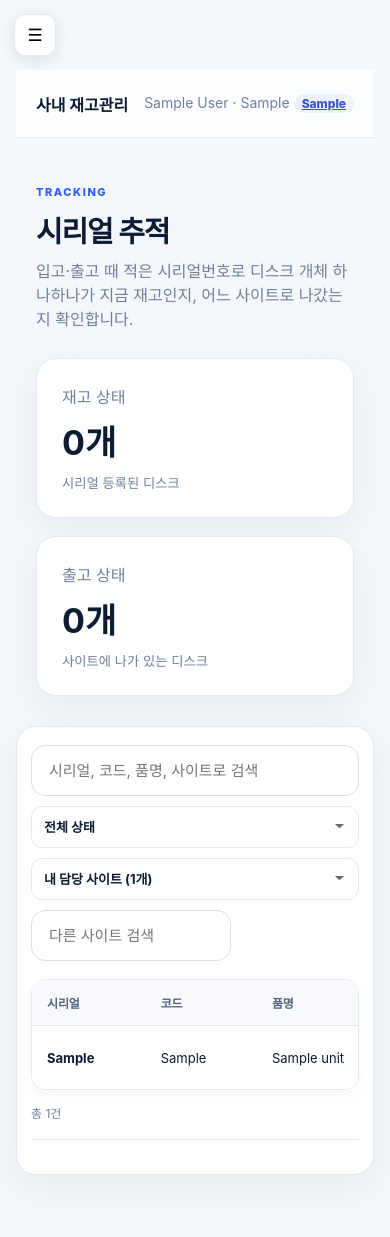
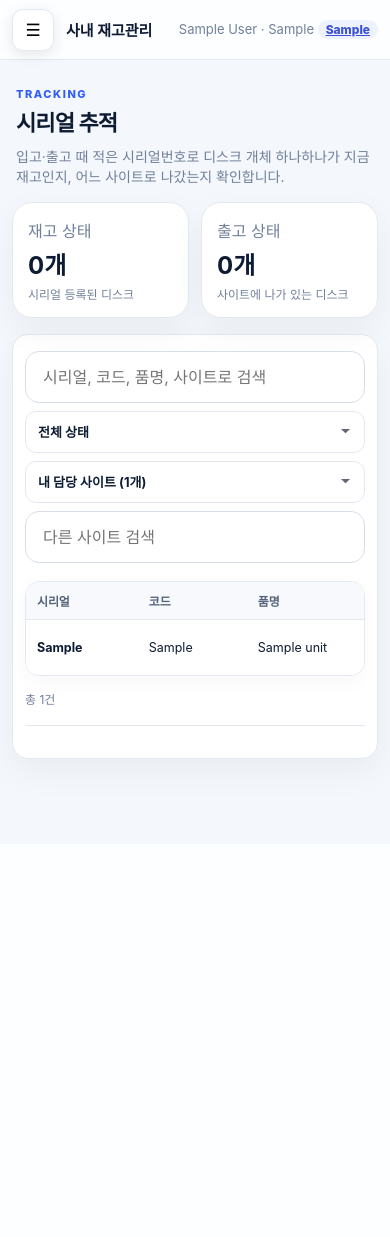
Before and after one commit to yksoo00/stockflow, a Flask app: page /units in a window 390 px wide. After the commit the page ends 780 px from the top, so only its background shows below. Run offline with Flask 3, Linux system fonts and the light colour scheme; a user stored in the database is signed in; tables that the repository leaves empty hold one stand-in row (values such as "Sample post"); parts of the project's set-up code (start-up, migrations or seed data) failed here and were passed over; some libraries are stand-ins or nearby versions.

Commit message:
모바일 반응형 정리 (mobile.css)
- 메뉴: 예전 아이콘 전용 규칙(글자 숨김, '•' 표시) 때문에 모바일 메뉴를 열면 점만 보이던 것 수정.
  서랍형 메뉴로 글자 표시, 닫혀 있을 때 배지가 화면 왼쪽에 삐져나오던 것도 숨김.
- 화면 가로 넘침 수정: 대시보드 기간별 표·월별 차트 라벨, Excel 파일 카드(긴 파일명),
  사이트 상세 표(mini-table), 시트 화면 검색기준 버튼 줄. 표는 자기 상자 안에서만 가로 스크롤.
- 상단바를 햄버거 버튼과 한 줄로, 페이지 머리/카드/패널 여백 축소, 카드 2열.
- 도구줄: 날짜 칸, 체크박스, 사이트 검색칸 폭 정리.
- 상세 모달은 아래에서 올라오는 시트 형태, 버튼은 줄바꿈 배치.
- iOS 입력칸 확대 방지(16px). 데스크톱 화면은 그대로.

Co-Authored-By: Claude Opus 5.5 <noreply@anthropic.com>
Claude-Session: https://claude.ai/code/session_01V7yxSHX8NTqWnXiBYX8rjR

```diff
--- /dev/null
+++ b/app/static/css/mobile.css
@@ -0,0 +1,100 @@
+/* =========================================================
+   모바일 반응형 (≤900px 태블릿/폰, ≤560px 폰)
+   app.css / components.css 뒤에 로드해 앞선 규칙을 덮는다.
+   ========================================================= */
+
+/* 그리드 칸·패널이 안의 넓은 표 때문에 화면보다 커지지 않게 (표는 자기 상자 안에서 가로 스크롤) */
+.panel,.card,.table-wrap,.two-col>*,.chart-grid>*,.cards>*{min-width:0}
+.column-chart,.column-labels{grid-auto-columns:minmax(0,1fr)}
+.column-labels>*{min-width:0;overflow:hidden;text-overflow:ellipsis;white-space:nowrap}
+
+@media (max-width:900px){
+  /* ---- 메뉴: 예전 아이콘 전용(72px, 글자 숨김) 규칙을 되돌리고 서랍형으로 ---- */
+  .sidebar{width:min(280px,84vw);padding:20px 14px;overflow-y:auto;visibility:hidden;transition:transform .22s ease,visibility .22s}
+  .sidebar.open{visibility:visible;box-shadow:12px 0 40px rgba(0,0,0,.25)}
+  .sidebar .brand{font-size:19px;padding:4px 10px 22px 58px;min-height:42px}
+  .sidebar nav{gap:4px}
+  .sidebar nav a{font-size:15px;text-align:left;padding:12px 14px}
+  .sidebar nav a:before{content:none}
+  .nav-toggle{top:9px;left:12px}
+
+  /* ---- 상단바: 햄버거 버튼과 같은 줄, 스크롤해도 고정 ---- */
+  .main{padding:0 12px 28px}
+  .topbar{height:60px;margin:0 -12px;padding:0 12px 0 66px;flex-wrap:nowrap;gap:10px}
+  .crumb{white-space:nowrap;font-size:15px}
+  .user{min-width:0;overflow:hidden;white-space:nowrap;text-overflow:ellipsis;font-size:13px;text-align:right}
+
+  /* ---- 페이지 머리 ---- */
+  .page-head{padding:22px 4px 16px;gap:12px}
+  .page-head h1{font-size:25px;line-height:1.25;overflow-wrap:anywhere}
+  .page-head p{font-size:14px}
+  .page-actions{flex-direction:row;flex-wrap:wrap;align-items:center;justify-content:flex-start;gap:8px}
+  .page-actions .primary,.page-actions .ghost,.page-actions>a{padding:11px 14px;font-size:14px}
+
+  /* ---- 카드/패널 ---- */
+  .cards{padding:0;gap:12px;margin-bottom:16px}
+  .card{padding:18px}
+  .card strong{font-size:28px}
+  .panel{margin:0 0 16px;padding:16px 12px;border-radius:16px}
+  .panel-head{flex-wrap:wrap;gap:8px;margin-bottom:14px}
+  .panel-head h2{font-size:18px}
+  .two-col{grid-template-columns:1fr;gap:0}
+
+  /* ---- 표: 상자 안에서만 가로 스크롤, 칸은 조금 촘촘하게 ---- */
+  .table-wrap{-webkit-overflow-scrolling:touch}
+  th,td{padding:10px 11px}
+  td{font-size:12.5px}
+  .mini-table{display:block;overflow-x:auto;min-width:0;-webkit-overflow-scrolling:touch}
+  .mini-table th,.mini-table td{white-space:nowrap}
+
+  /* ---- 검색/필터 도구줄 ---- */
+  .toolbar{gap:8px}
+  .toolbar input:not([type=checkbox]):not([type=radio]),.toolbar select,.toolbar .ghost,.toolbar .primary{width:100%;min-width:0}
+  .toolbar .site-text{max-width:none!important}  /* 매크로의 inline max-width:200px */
+  .toolbar .check-field{margin:2px 0}
+  .date-field{width:100%}
+  .date-field span{white-space:nowrap}
+  .toolbar .date-field input[type="date"]{flex:1;width:auto;min-width:0;border:0;padding:0;box-shadow:none}
+  .filters>*{min-width:0;max-width:100%}
+  .filter-bar{align-items:stretch;width:100%}
+  .filter-buttons{flex-wrap:nowrap;overflow-x:auto;max-width:100%;padding-bottom:4px;-webkit-overflow-scrolling:touch}
+  .filter-button{flex:0 0 auto}
+  .filter-search-item{min-width:0;width:100%}
+  .trend-toolbar>*,.period-toolbar input,.period-toolbar select{width:100%;min-width:0}
+  .seg{width:100%}
+  .seg button{flex:1}
+
+  /* ---- Excel 파일 카드: 긴 파일명 줄바꿈, 버튼은 아래 줄 ---- */
+  .file-card-manage{flex-wrap:wrap}
+  .file-card-link{flex:1 1 100%}
+  .file-card b{overflow-wrap:anywhere}
+  .file-card-manage>form{width:100%;justify-content:flex-end}
+
+  /* ---- 모달: 아래에서 올라오는 시트 형태 ---- */
+  .modal-overlay{align-items:flex-end;padding:0}
+  .modal-box{max-width:100%;max-height:92vh;border-radius:18px 18px 0 0}
+  .modal-head,.modal-body,.modal-foot{padding-left:16px;padding-right:16px}
+  /* 버튼이 많으면(닫기·입고·출고·입고요청·수정) 한 줄에 우겨넣지 말고 줄바꿈 */
+  .modal-foot{display:grid;grid-template-columns:repeat(auto-fit,minmax(96px,1fr));gap:8px;padding-bottom:max(16px,env(safe-area-inset-bottom))}
+  .modal-foot button,.modal-foot a{white-space:nowrap;padding:12px 10px}
+
+  /* ---- 채팅 ---- */
+  .chat-panel{min-height:60vh}
+  .chat-bubble{max-width:90%}
+
+  /* iOS 는 16px 미만 입력칸을 누르면 화면을 확대해 버린다 */
+  input,select,textarea,.search,.modal-input,.filter-input{font-size:16px}
+}
+
+@media (max-width:560px){
+  .cards{grid-template-columns:repeat(2,minmax(0,1fr))}
+  .cards>:last-child:nth-child(odd){grid-column:1/-1}
+  .card{padding:15px}
+  .card strong{font-size:24px;margin:4px 0}
+  .card small{font-size:12px}
+  .page-head h1{font-size:22px}
+  .column-chart,.column-labels{gap:3px}
+  .column-chart .col b,.column-labels{font-size:9px}
+  .ebay-grid{grid-template-columns:repeat(2,minmax(0,1fr));gap:10px}
+  .auth-card{padding:28px 20px}
+}
--- a/app/templates/layouts/base.html
+++ b/app/templates/layouts/base.html
@@ -7,6 +7,7 @@
 <title>StockFlow</title>
 <link rel="stylesheet" href="{{ url_for('static', filename='css/app.css') }}">
 <link rel="stylesheet" href="{{ url_for('static', filename='css/components.css') }}">
+<link rel="stylesheet" href="{{ url_for('static', filename='css/mobile.css') }}">
 </head>
 <body>
 <button type="button" class="nav-toggle" id="navToggle" aria-label="메뉴">☰</button>
--- a/app/templates/pages/auth/login.html
+++ b/app/templates/pages/auth/login.html
@@ -6,6 +6,7 @@
 <meta name="csrf-token" content="{{ csrf_token() }}">
 <title>StockFlow {{ '사용자 추가' if register else '로그인' }}</title>
 <link rel="stylesheet" href="{{ url_for('static', filename='css/app.css') }}">
+<link rel="stylesheet" href="{{ url_for('static', filename='css/mobile.css') }}">
 </head>
 <body class="auth">
 <div class="auth-card">
```
